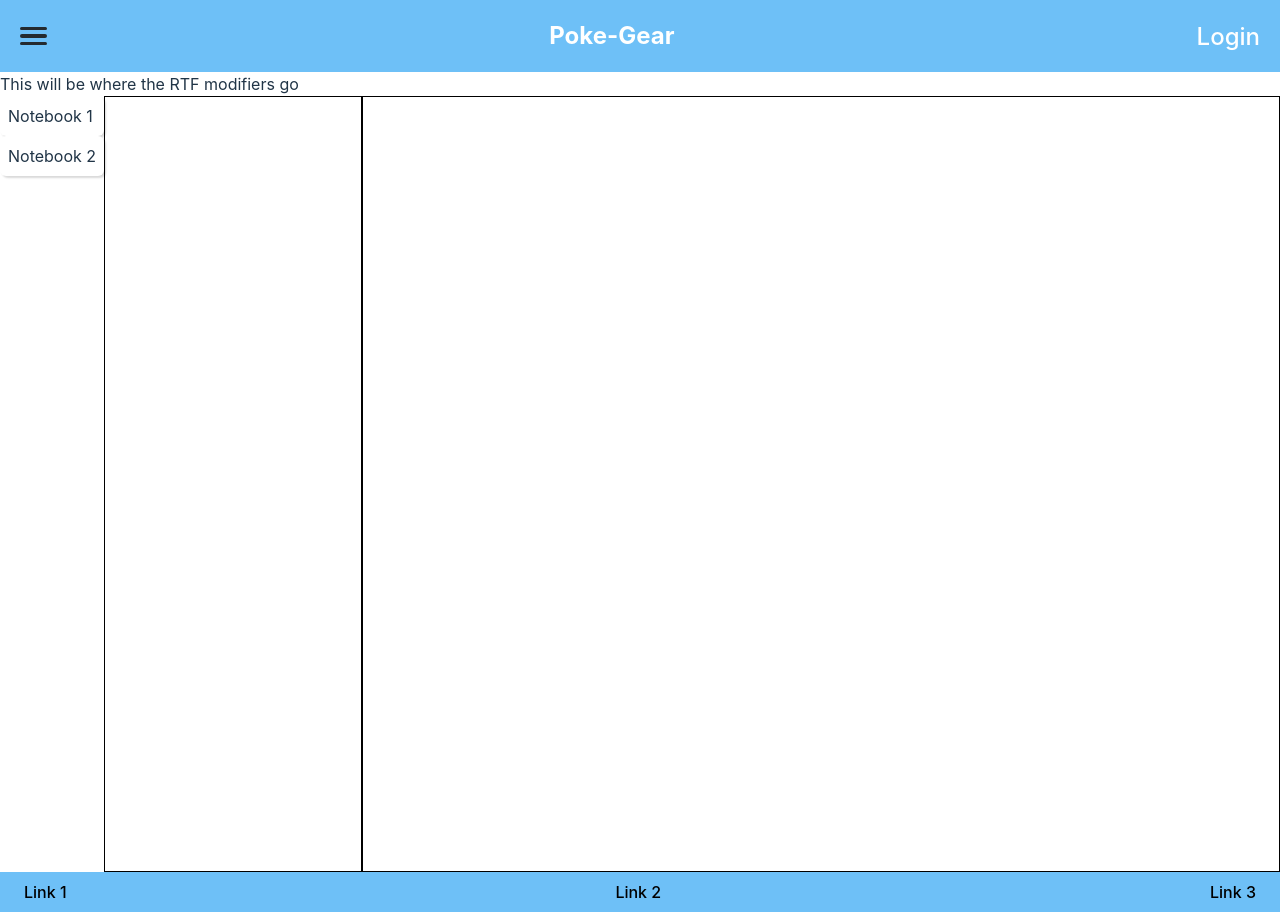
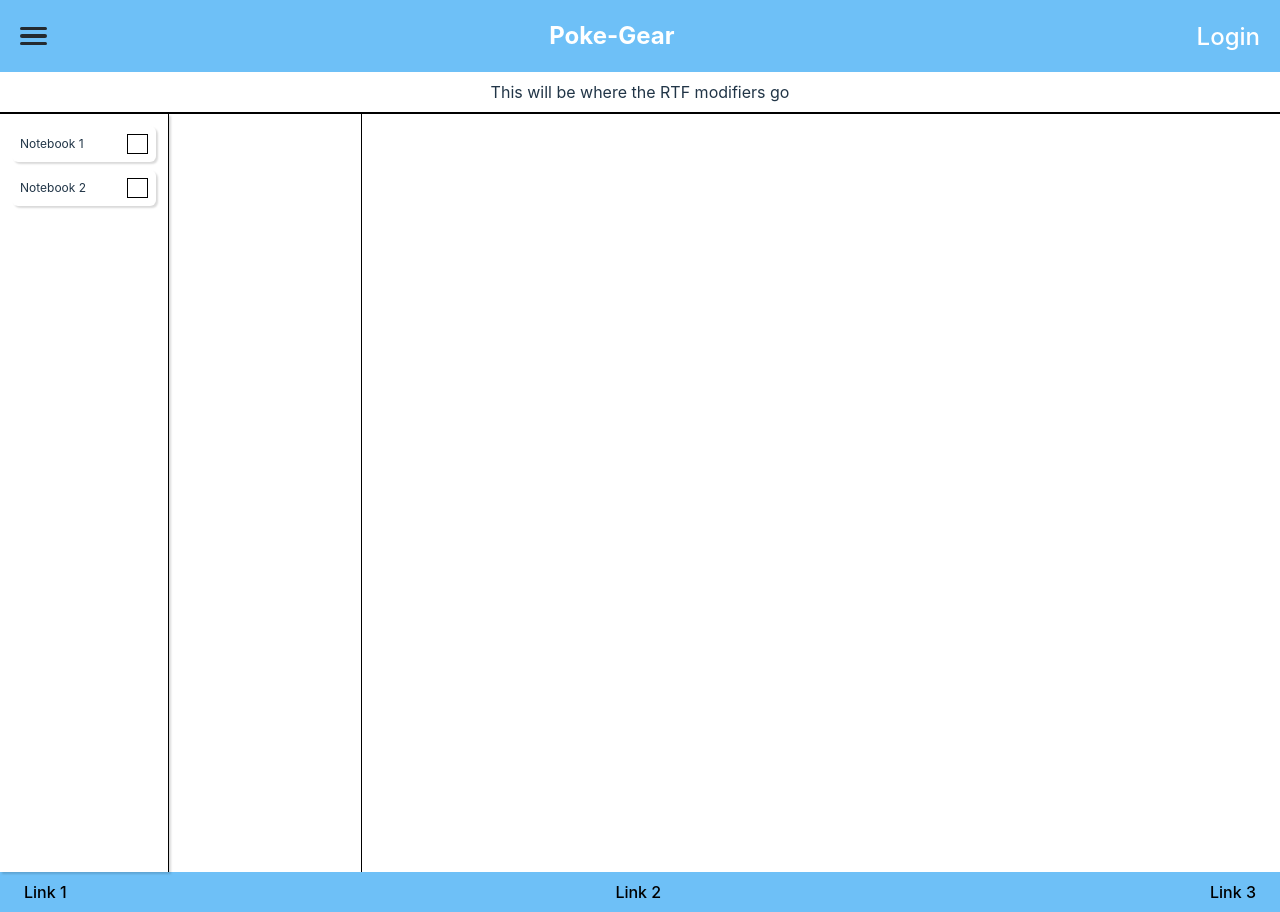
Before and after one commit to Eoljjang/poke-gear, a React (Vite) app in the folder client/: page /notes in a window 1280 px wide. Built offline with nearby package versions, Linux system fonts and the light colour scheme.

Commit message:
notesPage styling

```diff
--- a/client/src/components/Notebook.jsx
+++ b/client/src/components/Notebook.jsx
@@ -6,7 +6,9 @@ function Notebook({notebook}) {
     return(
         <div className="notebook-item">
             <div className="notebook-name">{notebook.name}</div>
-            <img src="" alt="" className="notebook-img" />
+            <div className="notebook-img">
+                <img src="" alt="" /> {/* Future: Should be able to handle multiple sprites. */}
+            </div>
         </div>
     )
 }
--- a/client/src/styles/components/Notebook.css
+++ b/client/src/styles/components/Notebook.css
@@ -2,10 +2,20 @@
     display: flex;
     flex-direction: row;
     justify-content: space-between;
+
     align-items: center;
     background: #FFFFFF;
     box-shadow: 2px 2px 2px rgba(0, 0, 0, 0.15);
     border-radius: 6px;
     padding: 0.5rem;
+    width: 100%;
+    overflow: hidden; /* hide overflowing text */
+
+    font-size: 0.75rem;
 
 }
+
+.notebook-img{
+    border: 1px solid black;
+    width: 15%;
+}
--- a/client/src/styles/views/NotesPage.css
+++ b/client/src/styles/views/NotesPage.css
@@ -11,18 +11,30 @@
     width: 100%;
 }
 
-.notesbooks-section{
-    border: 1px solid green;
-    width: 20%;
-    padding: 1rem;
+.text-modifiers{
+    display: flex;
+    align-items: center;
+    justify-content: center;
+    height: 2.5rem;
+    border-bottom: 2px solid black;
+}
+
+.notebooks-section{
+    display: flex;
+    flex-direction: column;
+    align-items: center;
+    gap: 0.5rem;
+    border-right: 1px solid black;
+    width: 10%;
+    padding: 0.75rem 1.25rem 0.75rem 1.25rem;
+    box-shadow: rgba(0, 0, 0, 0.15) 2px 2px 2px;
 }
 
 .notes-section{
-    border: 1px solid black;
-    width: 20%;
+    border-right: 1px solid black;
+    width: 15%;
 }
 
 .note-editor-section{
-    border: 1px solid black;
     flex-grow: 1; /* Tkaes up the remaining space. */
 }
```
